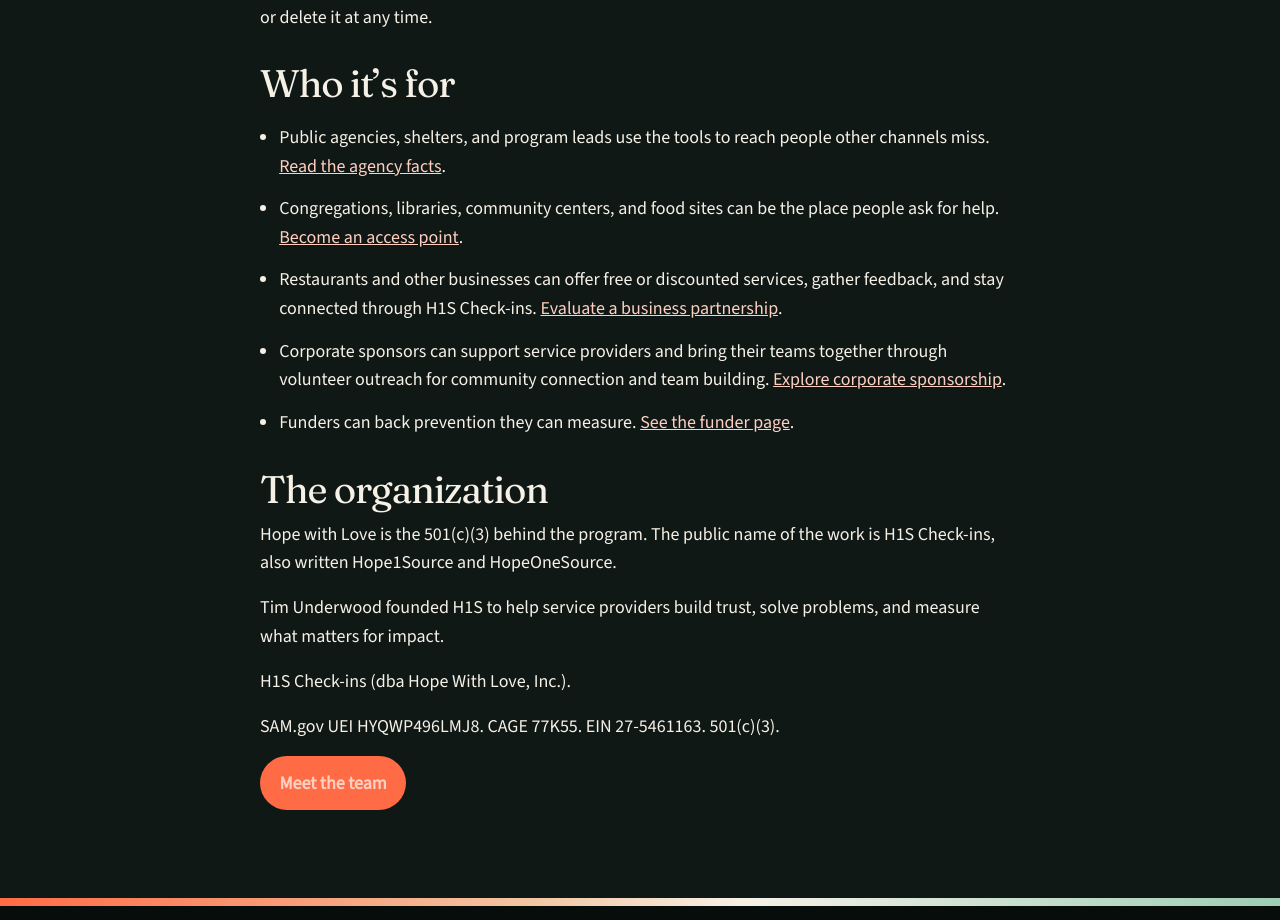
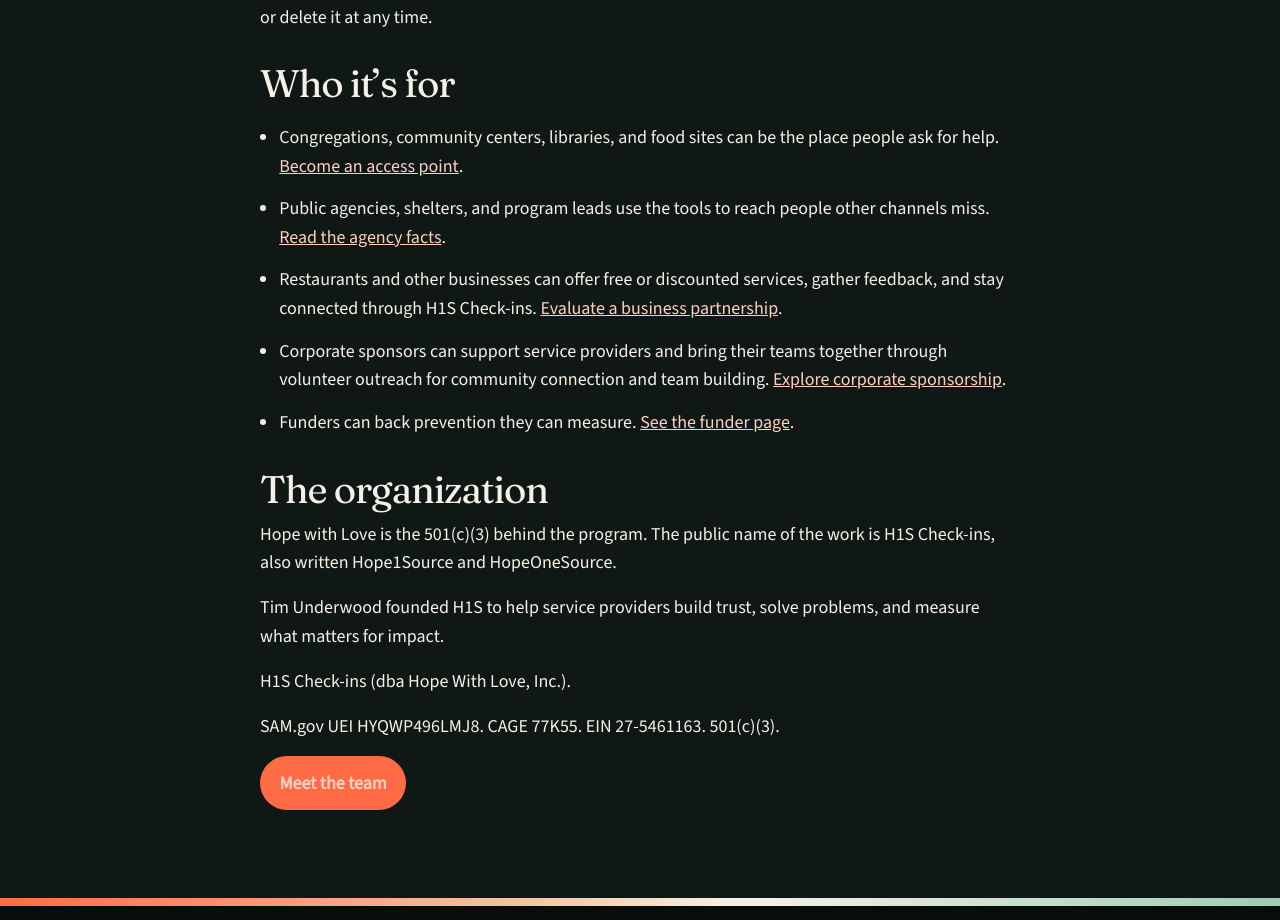
Before and after one commit to hopeonesource/hope1source.org, a React (Vite) app in the folder preview-v4/: page /about in a window 1280 px wide. Shown: the part 1560-2480 px from the top of the page. Built offline with nearby package versions, Linux system fonts and the light colour scheme.

Commit message:
Put community access points first on About

```diff
--- a/preview-v4/src/pages/About.jsx
+++ b/preview-v4/src/pages/About.jsx
@@ -112,12 +112,12 @@ export default function About() {
           <AboutFold title="Who it’s for" phone={phone}>
             <ul className="about-audiences">
               <li>
+                Congregations, community centers, libraries, and food sites can be the place people ask for help.{' '}
+                <Link to="/access-points">Become an access point</Link>.
+              </li>
+              <li>
                 Public agencies, shelters, and program leads use the tools to reach people other channels miss.{' '}
                 <Link to="/public-agencies">Read the agency facts</Link>.
-              </li>
-              <li>
-                Congregations, libraries, community centers, and food sites can be the place people ask for help.{' '}
-                <Link to="/access-points">Become an access point</Link>.
               </li>
               <li>
                 Restaurants and other businesses can offer free or discounted services, gather feedback, and stay
```
Also changed, not shown: 1 other file (tests, documents, lock files or other folders).
